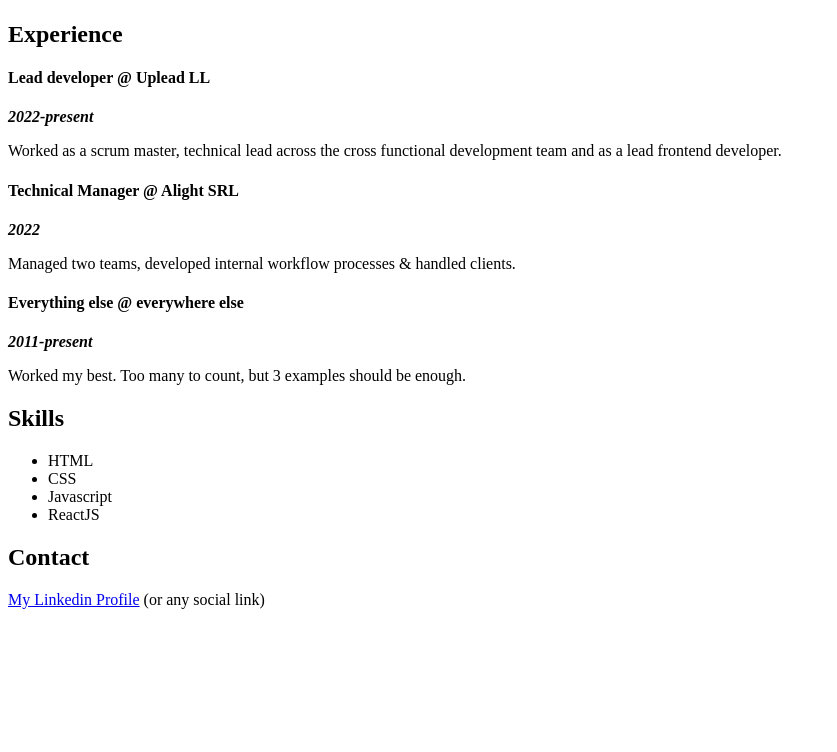
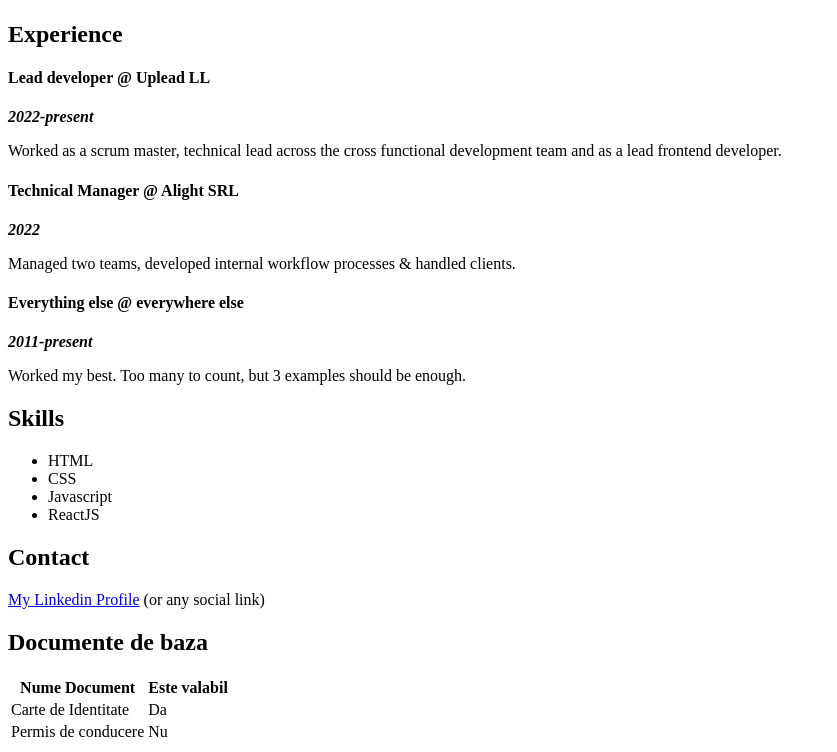
Before and after one commit to paul-ghiran/curs-html, a plain HTML site: page index.html in a window 1280 px wide. Shown: the part 158-910 px from the top of the page, without its empty margins (0-837 px from the left). Before the commit the page ends 800 px from the top, so only its background shows below. Drawn offline with Linux system fonts and the light colour scheme.

Commit message:
Update tema - tabel

```diff
--- a/index.html
+++ b/index.html
@@ -37,6 +37,23 @@
 
     <a href="https://www.linkedin.com/in/paulghiran/">My Linkedin Profile</a> (or any social link)
 
+    <h2>Documente de baza</h2>
+
+    <table>
+        <tr>
+            <th>Nume Document</th>
+            <th>Este valabil</th>
+        </tr>
+        <tr>
+            <td>Carte de Identitate</td>
+            <td>Da</td>
+        </tr>
+        <tr>
+            <td>Permis de conducere</td>
+            <td>Nu</td>
+        </tr>
+    </table>
+
 </body>
 
 </html>
```
